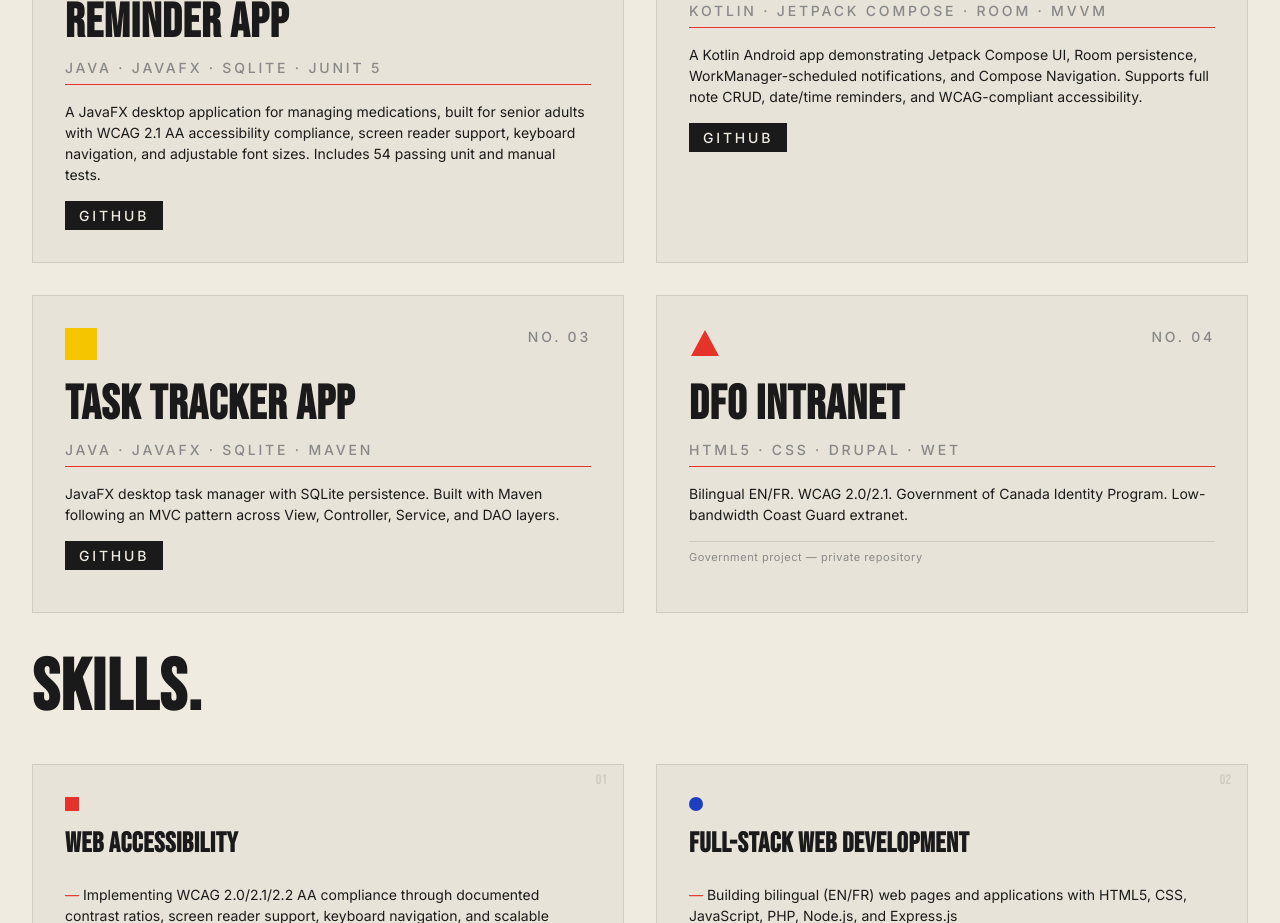
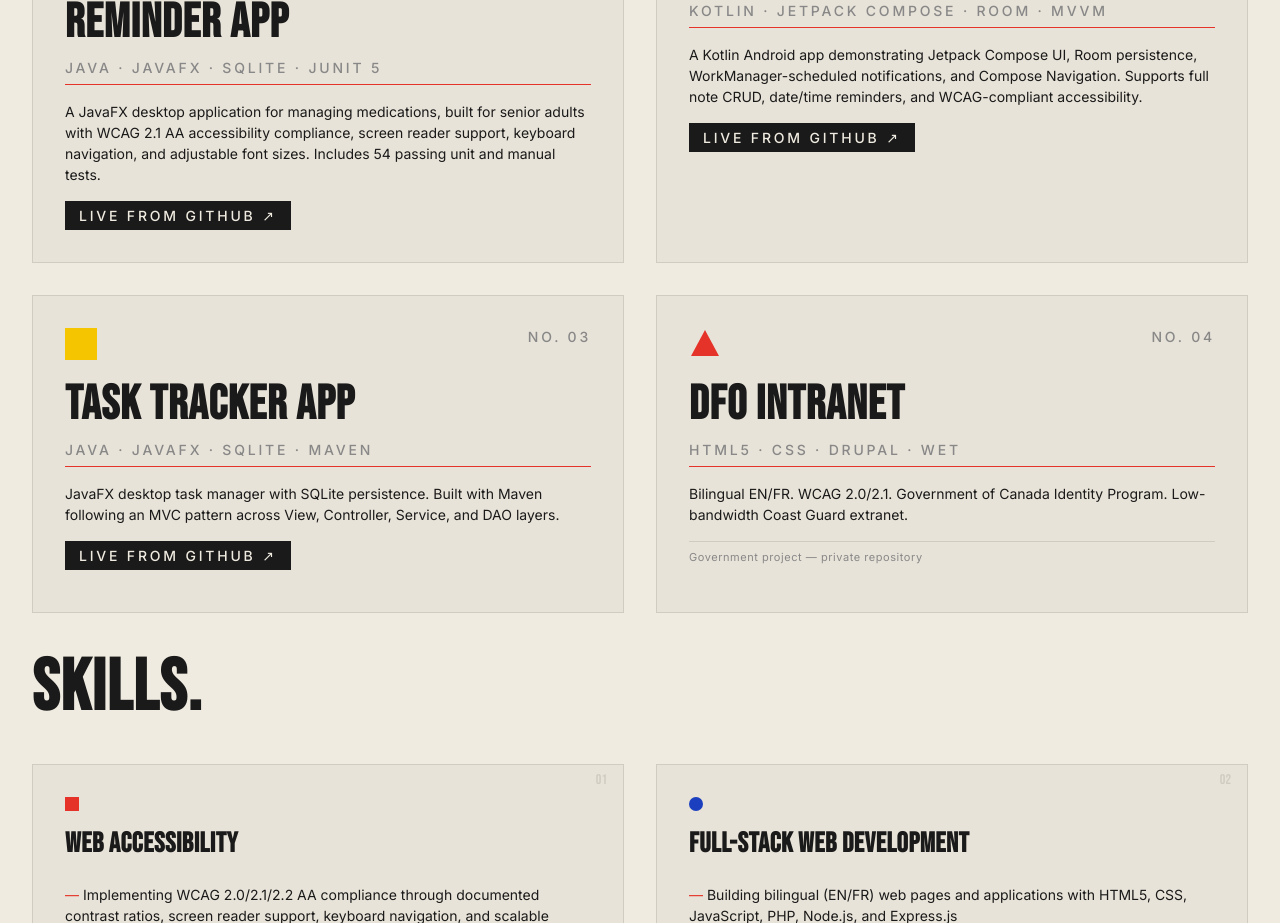
Before and after one commit to jennabeachcodes/jenna-beach-portfolio, a React (Create React App) app: page / in a window 1280 px wide. Shown: the part 1320-2243 px from the top of the page. Built offline with nearby package versions, Linux system fonts and the light colour scheme; no server answers; a web font is replaced by a local one.

Commit message:
updated Project Card button , removed live badge

```diff
--- a/src/components/Projects/ProjectCard.tsx
+++ b/src/components/Projects/ProjectCard.tsx
@@ -35,7 +35,6 @@ function formatUpdated(dateStr: string): string {
 export default function ProjectCard({ project, github }: Props) {
   return (
     <article className={styles.card}>
-      {github && <span className={styles.liveBadge}>Live from GitHub</span>}
       <div className={styles.cardTop}>
         {renderMarker(project.marker)}
         <span className={styles.number}>NO. {String(project.id).padStart(2, '0')}</span>
@@ -71,8 +70,14 @@ export default function ProjectCard({ project, github }: Props) {
       )}
       <div className={styles.links}>
         {project.github && (
-          <a href={project.github} target="_blank" rel="noreferrer" className={styles.linkBtn}>
-            GitHub
+            <a
+            href={project.github}
+            target="_blank"
+            rel="noreferrer"
+            className={styles.linkBtn}
+            aria-label={`View ${project.title} on GitHub`}
+          >
+            Live from GitHub ↗
           </a>
         )}
         {/* {project.demo && (
--- a/src/components/Projects/Projects.module.scss
+++ b/src/components/Projects/Projects.module.scss
@@ -119,25 +119,6 @@
   }
 }
 
-.liveBadge {
-  position: absolute;
-  top: 12px;
-  right: 12px;
-  font-size: 9px;
-  letter-spacing: 0.1em;
-  text-transform: uppercase;
-  background: $press-black;
-  color: $bauhaus-yellow;
-  border: 1px solid $bauhaus-yellow;
-  padding: 2px 6px;
-
-  [data-theme="dark"] & {
-    background: rgba(245, 197, 0, 0.1);
-    color: $bauhaus-yellow;
-    border: 1px solid rgba(245, 197, 0, 0.3);
-  }
-}
-
 .githubMeta {
   padding-top: $space-xs;
   border-top: 1px solid var(--color-border);
```
